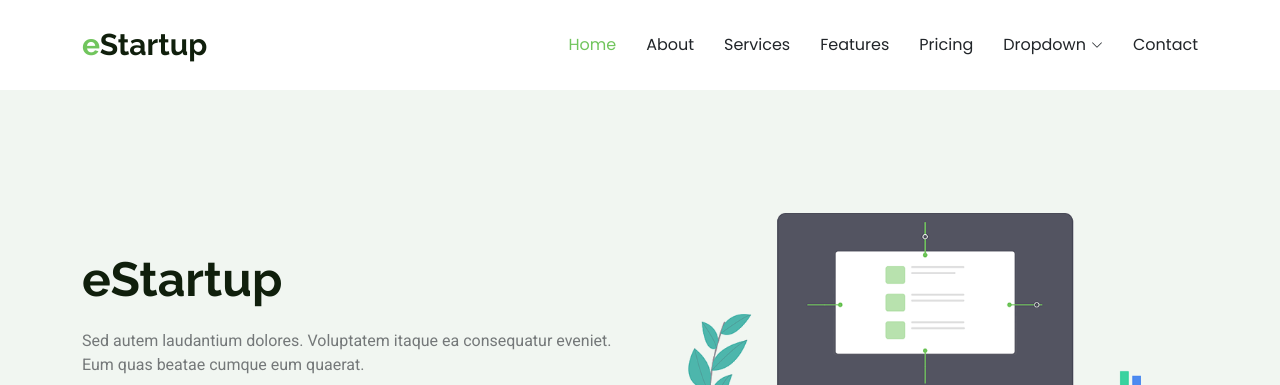
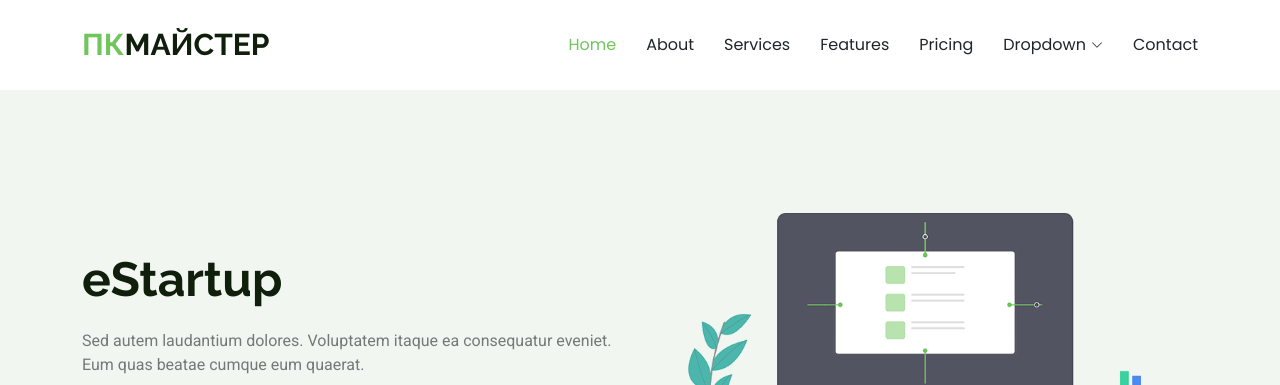
Before and after one commit to Jeka-bomba/pkmaster-site, a plain HTML site: page index.html in a window 1280 px wide. Shown: the top 385 px of the page. Drawn offline with Linux system fonts and the light colour scheme; files whose address does not match are found by name.

Commit message:
Update index.html

```diff
--- a/index.html
+++ b/index.html
@@ -43,7 +43,7 @@
       <a href="index.html" class="logo d-flex align-items-center">
         <!-- Uncomment the line below if you also wish to use an image logo -->
         <!-- <img src="assets/img/logo.png" alt=""> -->
-        <h1 class="sitename"><span>e</span>Startup</h1>
+        <h1 class="sitename"><span>ПК</span>МАЙСТЕР</h1>
       </a>
 
       <nav id="navmenu" class="navmenu">
```
